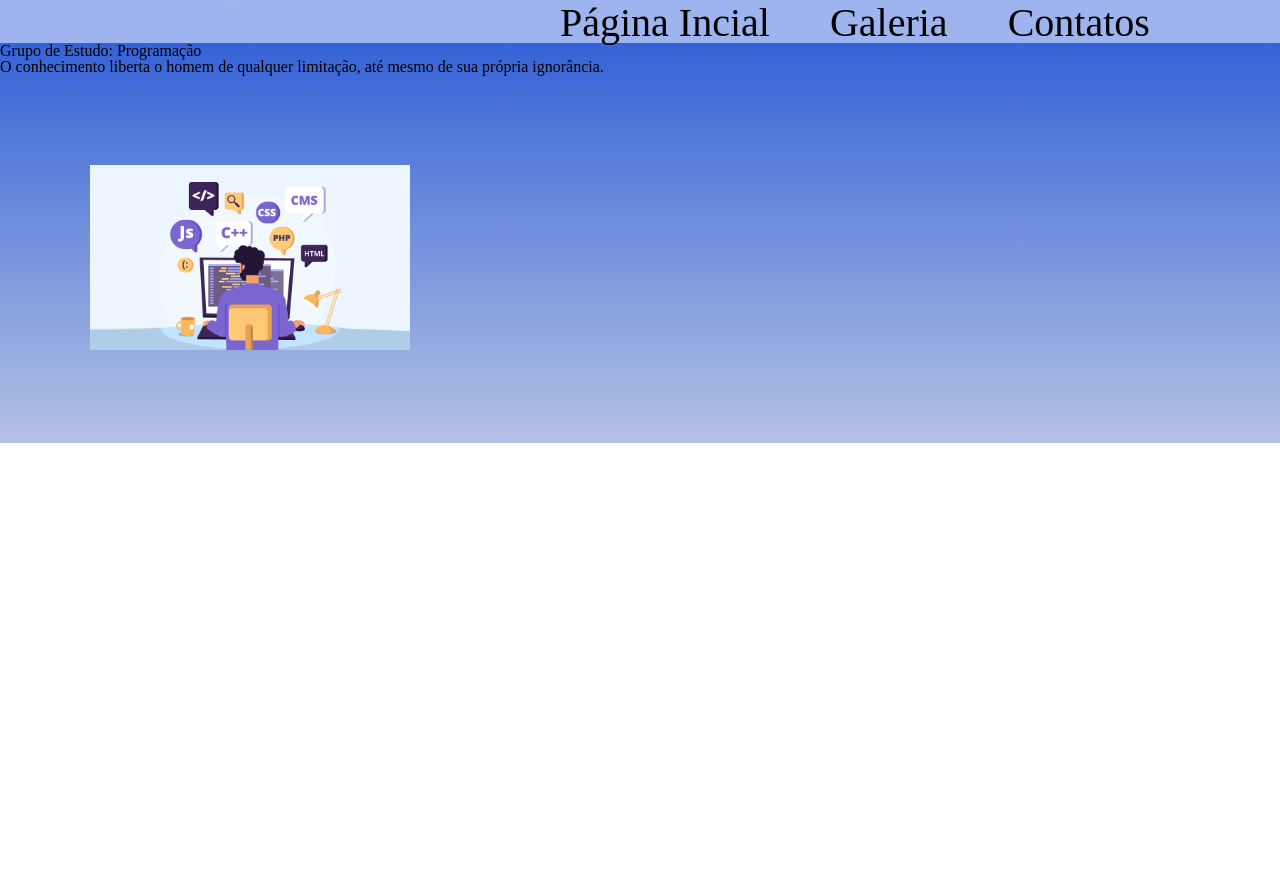
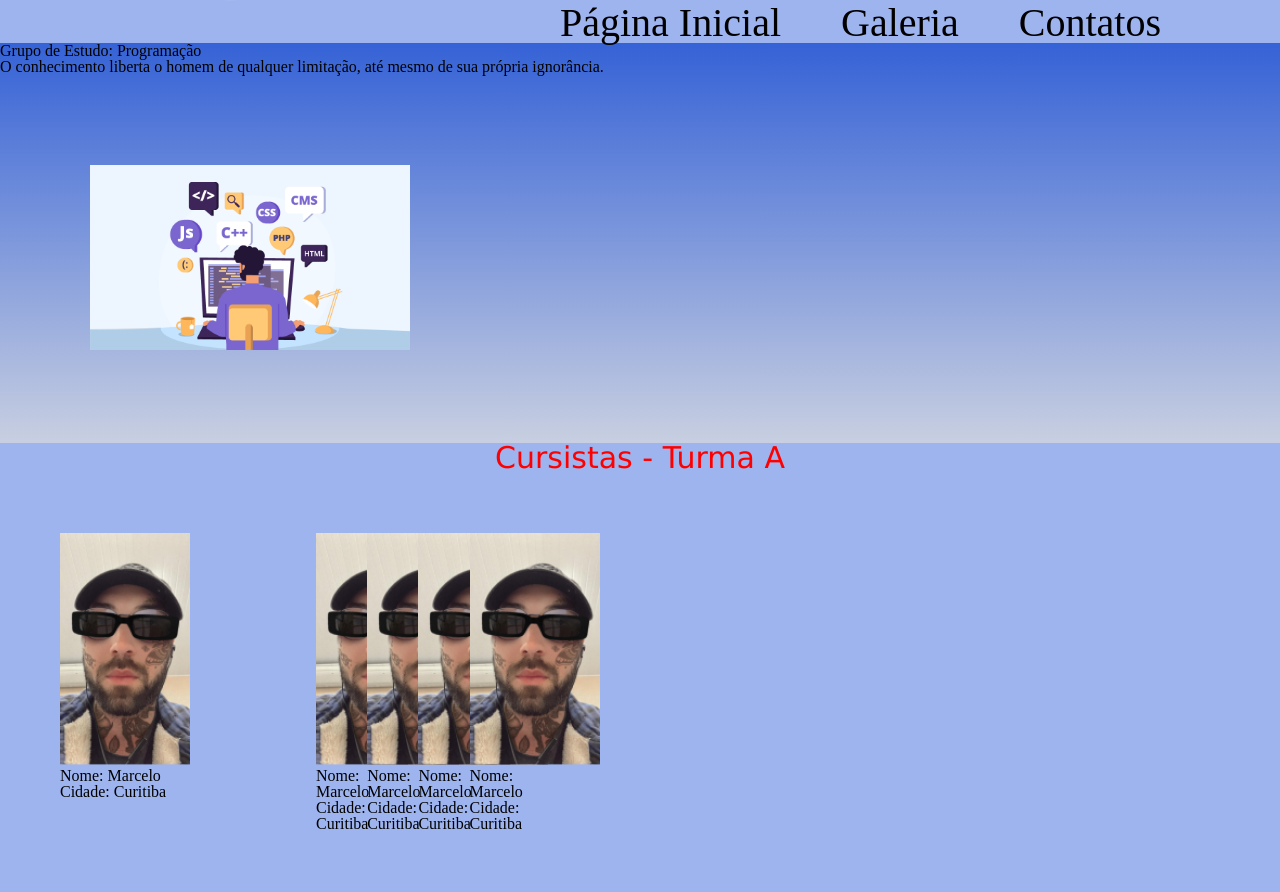
Before and after one commit to GilmarKrauczuk/Programacao-Turma-A, a plain HTML site: page index.html in a window 1280 px wide. Shown: the part 256-1148 px from the top of the page. Before the commit the page ends 800 px from the top, so only its background shows below. Drawn offline with Linux system fonts and the light colour scheme.

Commit message:
seção cursistas

```diff
--- a/index.html
+++ b/index.html
@@ -10,17 +10,57 @@
  </head>
 <body>
     <header class="cabecalho">
-        <img class="logo" src="./img/Conversion rate optimization-bro.png" alt="imagem do cabeçalho">
+        <img class="logo" src="./img/Conversion rate optimization-bro.png"
+                    alt="imagem do cabeçalho">
         <ul class="lista-cabecalho">
-            <li class="item">Página Incial</li>
+            <li class="item">Página Inicial</li>
             <li class="item">Galeria</li>
             <li class="item">Contatos</li>
         </ul>
     </header>
     <section class="grupo-estudo">
         <h1 class="grupo-titulo">Grupo de Estudo: Programação</h1>
-        <p class="grupo-paragrafo">O conhecimento liberta o homem de qualquer limitação, até mesmo de sua própria ignorância.</p>
+        <p class="grupo-paragrafo">O conhecimento liberta o homem de qualquer limitação,
+                  até mesmo de sua própria ignorância.</p>
         <img class="grupo-imagem" src="./img/cabecalho.png" alt="computador 1">
+
+    </section>
+
+    <section class="secao-cursista">
+        <h2 class="titulo-cursista">Cursistas - Turma A</h2>
+
+    <div class="todos-cursistas">
+        <div class="cursitas">
+                <img class="imagem-cursita" src="./img/Marcelo 1.png" alt="">
+                <h3 class="nome-cursista">Nome: Marcelo</h3>
+                <h3 class="cidade-cursita">Cidade: Curitiba</h3>
+        </div>
+
+        <div class="todos-cursistas">
+            <div class="cursitas">
+                    <img class="imagem-cursita" src="./img/Marcelo 1.png" alt="">
+                    <h3 class="nome-cursista">Nome: Marcelo</h3>
+                    <h3 class="cidade-cursita">Cidade: Curitiba</h3>
+            </div>
+
+        <div class="cursitas">
+            <img class="imagem-cursita" src="./img/Marcelo 1.png" alt="">
+            <h3 class="nome-cursista">Nome: Marcelo</h3>
+            <h3 class="cidade-cursita">Cidade: Curitiba</h3>
+    </div>
+
+    <div class="cursitas">
+        <img class="imagem-cursita" src="./img/Marcelo 1.png" alt="">
+        <h3 class="nome-cursista">Nome: Marcelo</h3>
+        <h3 class="cidade-cursita">Cidade: Curitiba</h3>
+    </div>
+
+    <div class="cursitas">
+        <img class="imagem-cursita" src="./img/Marcelo 1.png" alt="">
+        <h3 class="nome-cursista">Nome: Marcelo</h3>
+        <h3 class="cidade-cursita">Cidade: Curitiba</h3>
+    </div>
+</div>
 
     </section>
 
--- a/style.css
+++ b/style.css
@@ -1,3 +1,5 @@
+body{font-family: sans-serif; font-family: Cambria;}
+
 .cabecalho{background-color: #9DB4EF; color: black;}
 
 .logo{width: 20%; position: relative; top: 50px; left: 150px;}
@@ -6,6 +8,16 @@
 
 .item{font-size: 40px; margin-left: 60px;}
 
-.grupo-estudo{background-image: linear-gradient(#3562D6, #b3c1e3);
-    }
+.grupo-estudo{background-image: linear-gradient(#3562D6, #c8cfe1);}
+
 .grupo-imagem{width: 25%; margin: 90px;}
+
+.titulo-cursista{font-size: 30px; font-family: Verdana; color: red; text-align: center;}
+
+.todos-cursistas{display: grid; grid-template-columns: 20% 20% 20% 20% 20%;}
+
+.secao-cursista{background-color:#9DB4EF; }
+
+.cursitas{margin: 60px;}
+
+.imagem-cursita{width: 130px;}
```
Also changed, not shown: img/Marcelo 1.png (added).
